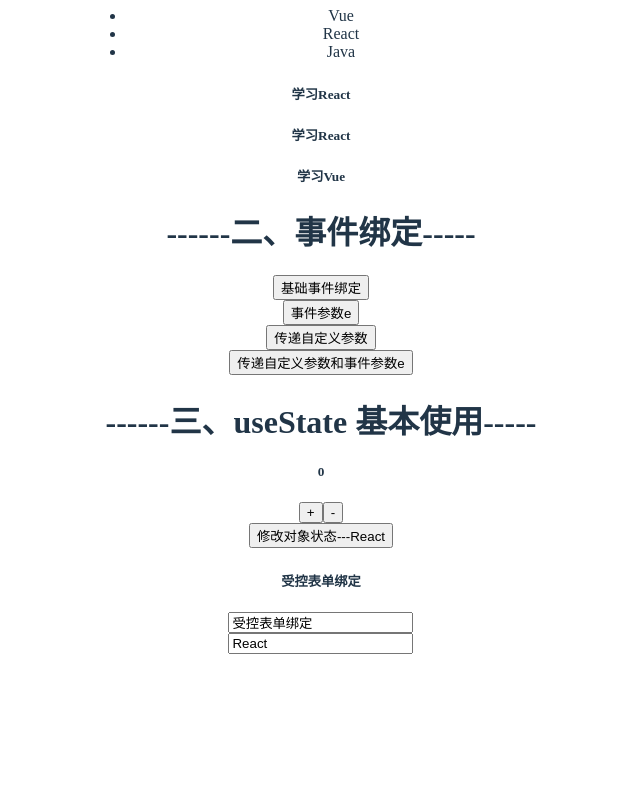
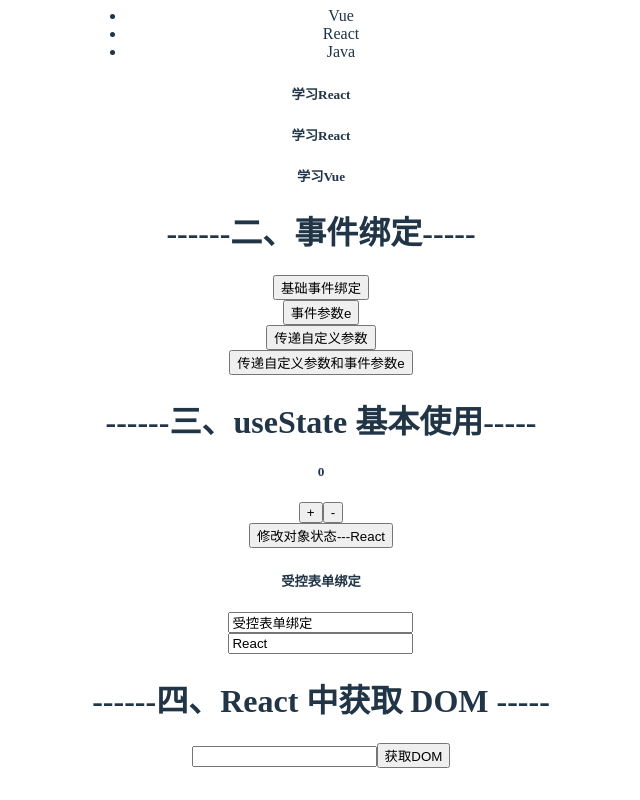
Before and after one commit to LuckySgr/react-basic, a React (Vite) app: page / in a window 1280 px wide. Shown: the part 314-1114 px from the top of the page, without its empty margins (319-959 px from the left). Before the commit the page ends 1000 px from the top, so only its background shows below. Built offline with nearby package versions, Linux system fonts and the light colour scheme.

Commit message:
添加 GetDOMBasic 组件，演示如何在 React 中获取 DOM 元素

```diff
--- a/src/App.tsx
+++ b/src/App.tsx
@@ -1,5 +1,6 @@
 import './App.css'
 import ClickBasic from './component/Click-Basic'
+import GetDOMBasic from './component/GetDOM-Basic'
 import JSXBasic from './component/JSX-Basic'
 import UseStateBasic from './component/UseState-Basic'
 
@@ -9,6 +10,7 @@
             <JSXBasic />
             <ClickBasic></ClickBasic>
             <UseStateBasic></UseStateBasic>
+            <GetDOMBasic></GetDOMBasic>
         </>
     )
 }
--- a/src/component/Click-Basic.tsx
+++ b/src/component/Click-Basic.tsx
@@ -5,6 +5,7 @@
     3、传递自定义参数
     4、传递自定义参数和事件参数e
 */
+const ClickBasic = () => {
 
     // 基础事件绑定
     const handleClick = () => {
@@ -26,7 +27,6 @@
         console.log('传递自定义参数和事件参数e', name, e);
     }
 
-const ClickBasic = () => {
     return (
         <div>
             <h1>{'------二、事件绑定-----'}</h1>
--- /dev/null
+++ b/src/component/GetDOM-Basic.tsx
@@ -0,0 +1,30 @@
+import { useRef } from "react";
+
+/*
+    React 中获取 DOM
+    React 为了性能优化，会对 DOM 进行缓存，所以在 React 中获取 DOM 元素并不是那么容易。
+    但是我们可以通过 ref 来获取 DOM 元素。
+    1. useRef 创建 ref 对象,绑定到元素上
+    2. DOM可用时，通过 ref.current 获取元素
+*/
+const GetDOMBasic = () => {
+
+    const inputRef = useRef(null);
+
+    const showDOM = () => {
+        if (inputRef.current) {
+            console.log(inputRef.current);
+            console.dir(inputRef.current);
+        }
+    }
+
+    return (
+        <div>
+            <h1>{'------四、React 中获取 DOM -----'}</h1>
+            <input type="text" ref={inputRef} />
+            <button onClick={showDOM}>获取DOM</button>
+        </div>
+    );
+}
+
+export default GetDOMBasic;
--- a/src/component/JSX-Basic.tsx
+++ b/src/component/JSX-Basic.tsx
@@ -8,6 +8,7 @@
     6、基础条件渲染（逻辑与&&或者三目运算符）
     7、复杂条件渲染（自定义函数 + 判断）
 */
+const JSXBasic = () => {
     let count: number = 123
     const flag: boolean = false;
     // 定义类型
@@ -36,7 +37,6 @@
         }
     }
 
-const JSXBasic = () => {
     return (
         <div>
             <h1>{'------一、使用引号传递字符串-----'}</h1>
```
Lines whose indentation alone changed are shown as unchanged.
